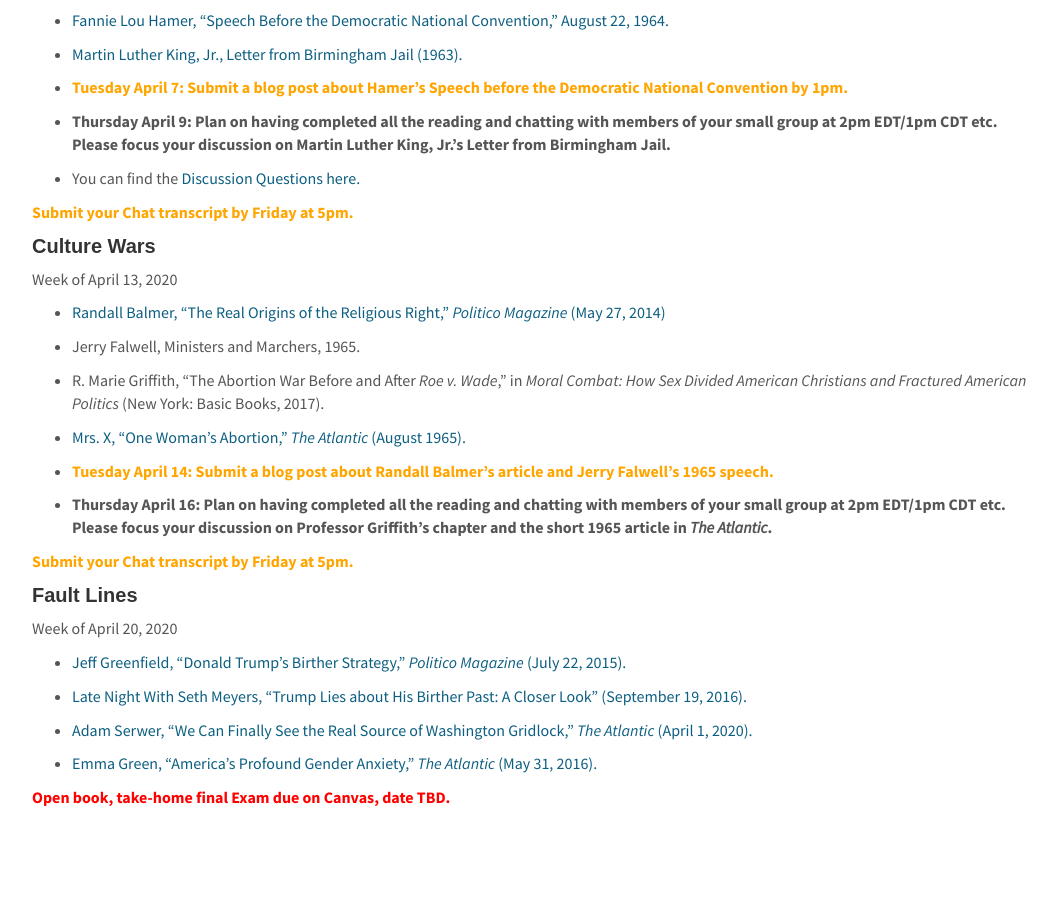
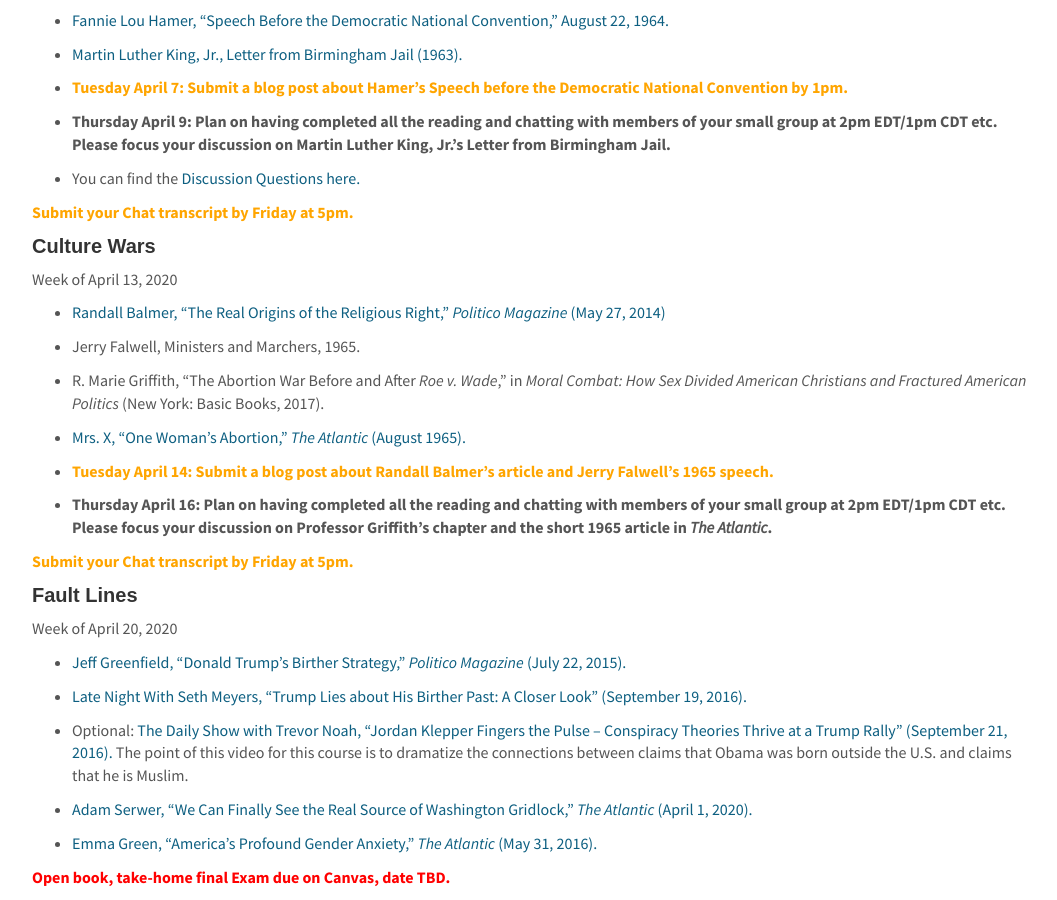
Before and after one commit to cyrusobrien/cyrusobrien, a Jekyll site: the page built from _pages/RelPol225.md, in a window 1280 px wide and 900 px high, scrolled down 10521 px. Shown: the whole window, without its empty margins (108-1165 px from the left). Built offline with Jekyll 4.4.1, drawn with Linux system fonts in a browser that asks for light colours; before the commit the page ends 11341 px from its top, so only the background shows below that.

```diff
--- a/_pages/RelPol225.md
+++ b/_pages/RelPol225.md
@@ -518,6 +518,8 @@
 
 * [Late Night With Seth Meyers, "Trump Lies about His Birther Past: A Closer Look" (September 19, 2016).](https://www.youtube.com/watch?v=5sBhANSz--k&list=FLn4ZZv9b9L1VapAm20bhkiA&index=720)
 
+* Optional: [The Daily Show with Trevor Noah, "Jordan Klepper Fingers the Pulse -- Conspiracy Theories Thrive at a Trump Rally" (September 21, 2016).](https://www.youtube.com/watch?v=eFQhw3VVToQ) The point of this video for this course is to dramatize the connections between claims that Obama was born outside the U.S. and claims that he is Muslim.
+
 * [Adam Serwer, "We Can Finally See the Real Source of Washington Gridlock," _The Atlantic_ (April 1, 2020).](https://www.theatlantic.com/ideas/archive/2020/04/republican-party-discovers-virtues-stimulus/609244/)
 
 * [Emma Green, "America's Profound Gender Anxiety," _The Atlantic_ (May 31, 2016).](https://www.theatlantic.com/politics/archive/2016/05/americas-profound-gender-anxiety/484856/)
```
